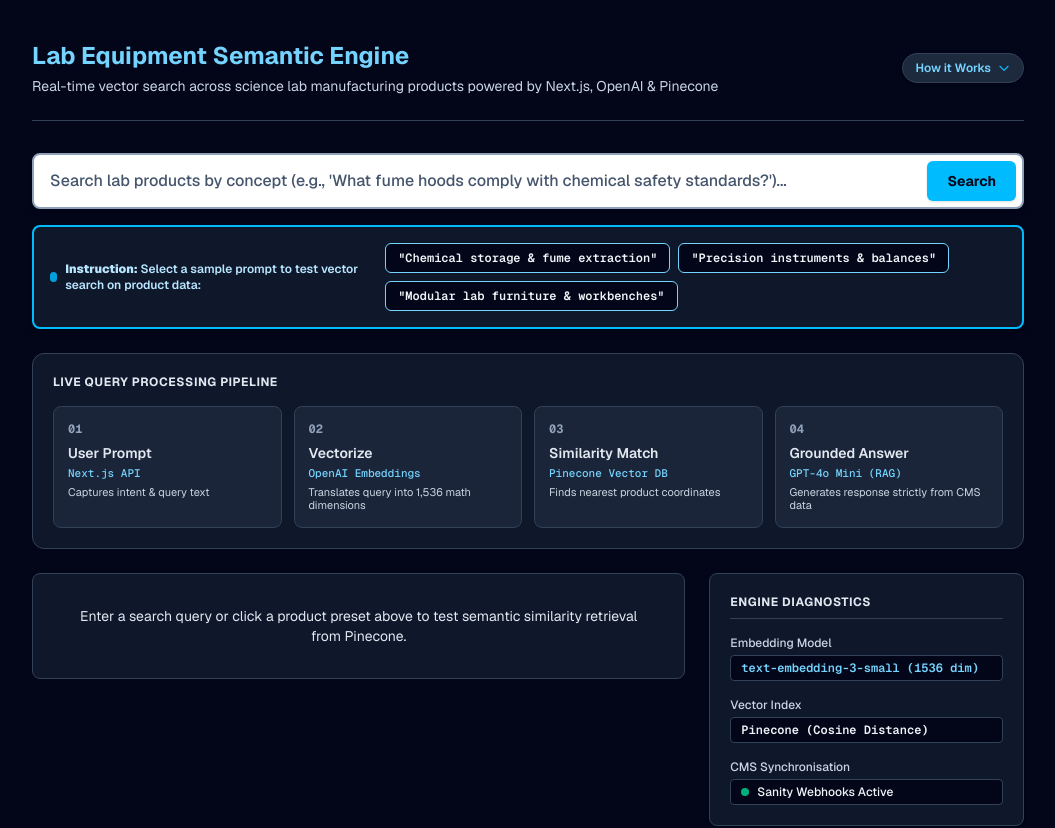
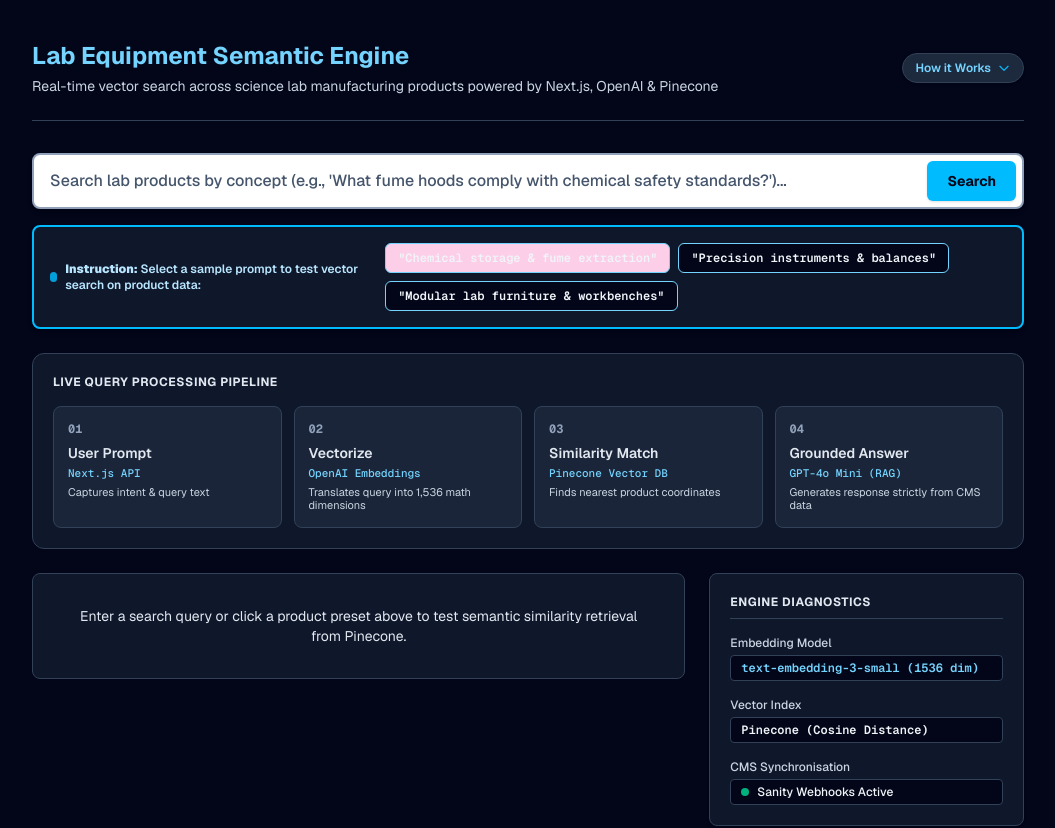
Before and after one commit to bpwhitehouse/discovery-engine, a Next.js app: page /demo in a window 1280 px wide. Shown: the top 828 px of the page, without its empty margins (112-1167 px from the left). Built offline with nearby package versions, Linux system fonts and the light colour scheme.

Commit message:
Explainer reformat

```diff
--- a/src/app/demo/page.tsx
+++ b/src/app/demo/page.tsx
@@ -207,7 +207,7 @@ export default function DiscoveryEngineDemo() {
             <div className="flex flex-wrap items-center gap-2">
               <button
                 onClick={() => runPreset('Chemical storage and fume extraction systems')}
-                className="text-xs bg-slate-950 hover:bg-sky-900 hover:text-white border border-sky-300 text-slate-100 px-3 py-1.5 rounded-md font-mono transition-all font-semibold"
+                className="text-xs bg-pink-200 hover:bg-sky-900 hover:text-white border border-sky-300 text-slate-100 px-3 py-1.5 rounded-md font-mono transition-all font-semibold"
               >
                 "Chemical storage &amp; fume extraction"
               </button>
```
